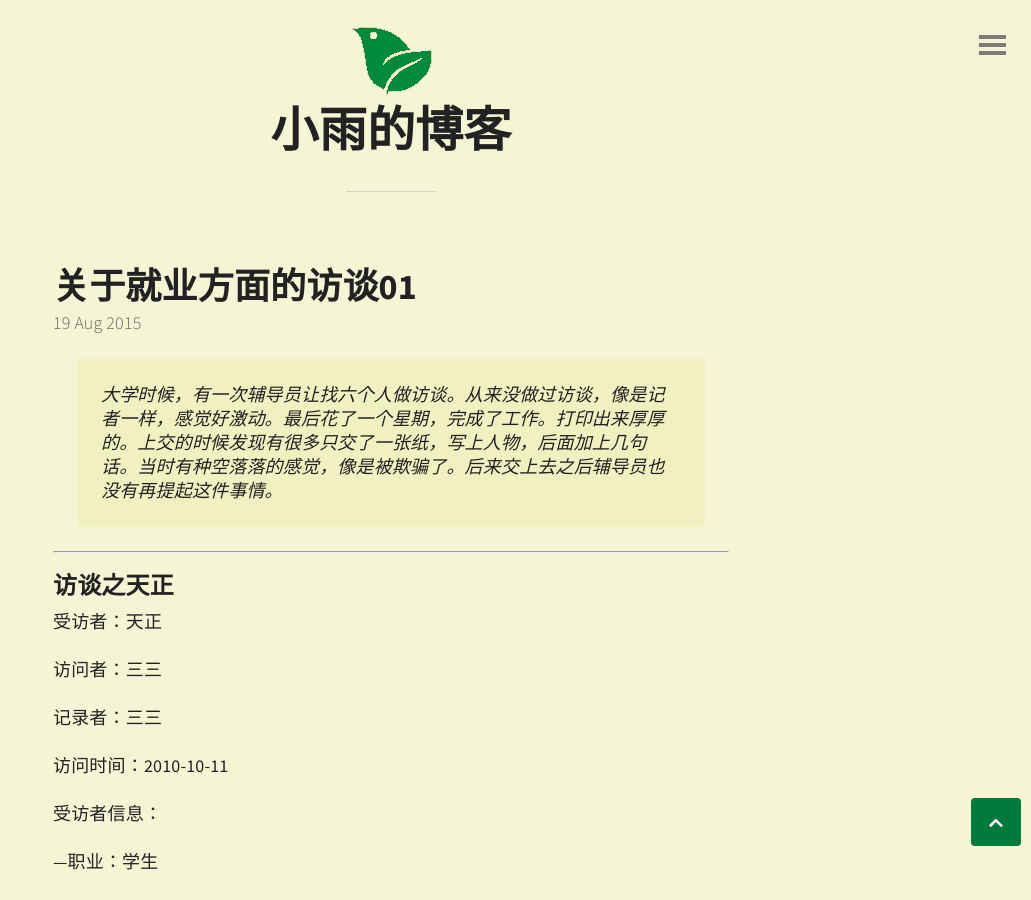
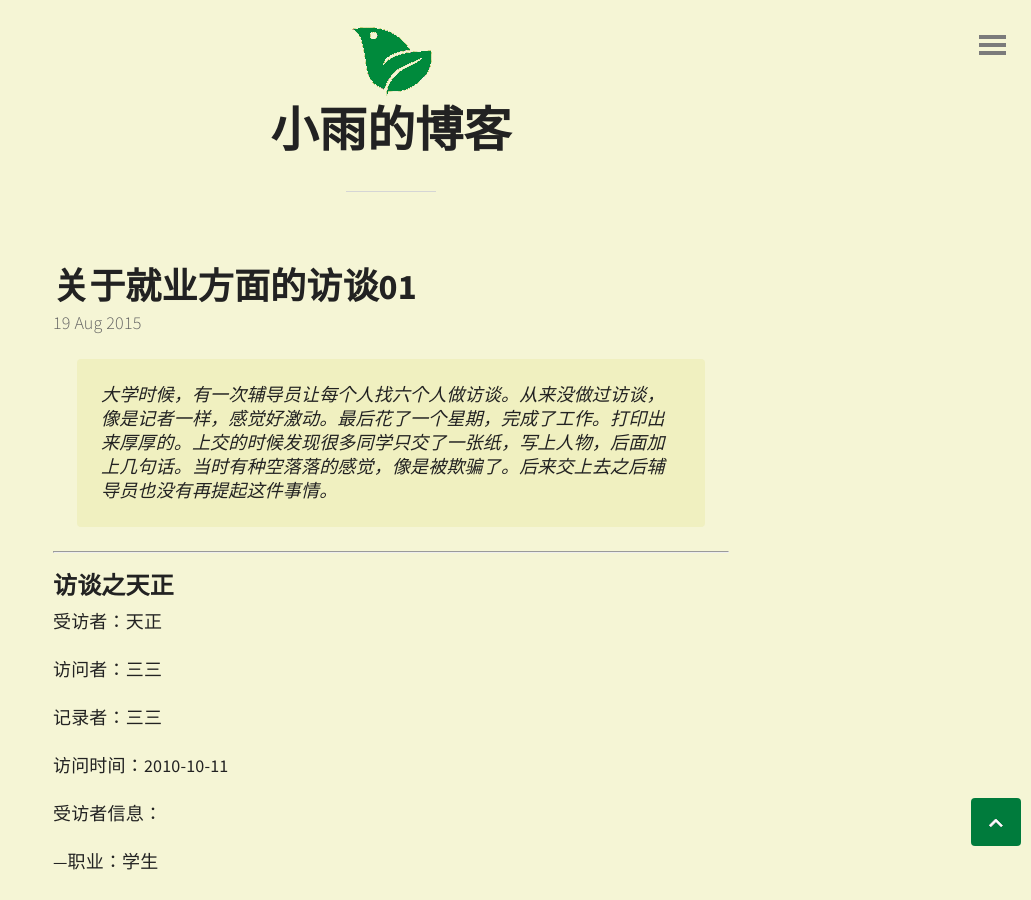
Before and after one commit to xiaoyu33/xiaoyu33.github.io, a Jekyll site: the page built from _posts/2015-08-19-关于就业方面的访谈01.md, in a window 1280 px wide and 900 px high. Shown: the whole window, without its empty margins (249-1280 px from the left). Built offline with Jekyll 4.4.1, drawn with Linux system fonts in a browser that asks for light colours; comment, search, counter and statistics services are not loaded.

Commit message:
Update 2015-08-19-关于就业方面的访谈01.md

```diff
--- a/_posts/2015-08-19-关于就业方面的访谈01.md
+++ b/_posts/2015-08-19-关于就业方面的访谈01.md
@@ -2,7 +2,7 @@
 title: 关于就业方面的访谈01
 ---
 
-> 大学时候，有一次辅导员让找六个人做访谈。从来没做过访谈，像是记者一样，感觉好激动。最后花了一个星期，完成了工作。打印出来厚厚的。上交的时候发现有很多只交了一张纸，写上人物，后面加上几句话。当时有种空落落的感觉，像是被欺骗了。后来交上去之后辅导员也没有再提起这件事情。
+> 大学时候，有一次辅导员让每个人找六个人做访谈。从来没做过访谈，像是记者一样，感觉好激动。最后花了一个星期，完成了工作。打印出来厚厚的。上交的时候发现很多同学只交了一张纸，写上人物，后面加上几句话。当时有种空落落的感觉，像是被欺骗了。后来交上去之后辅导员也没有再提起这件事情。
 
 ------------------------------
 
```
